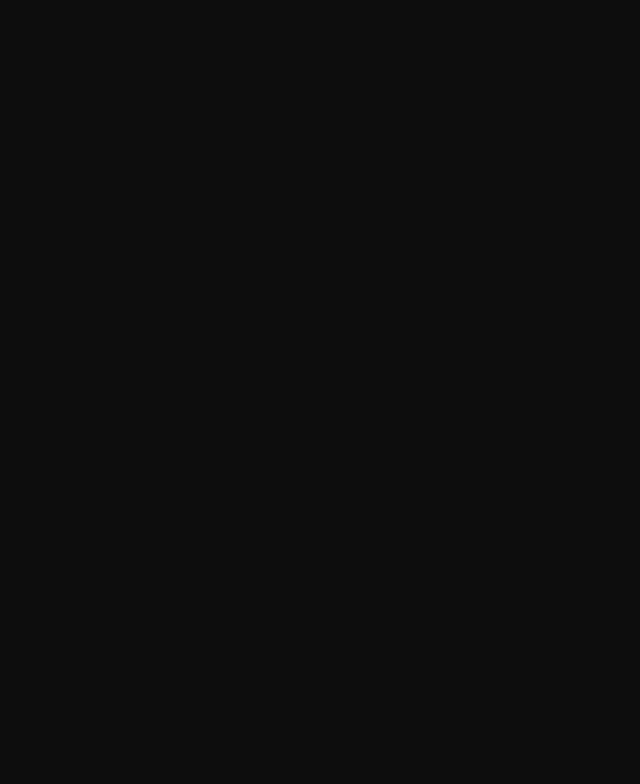
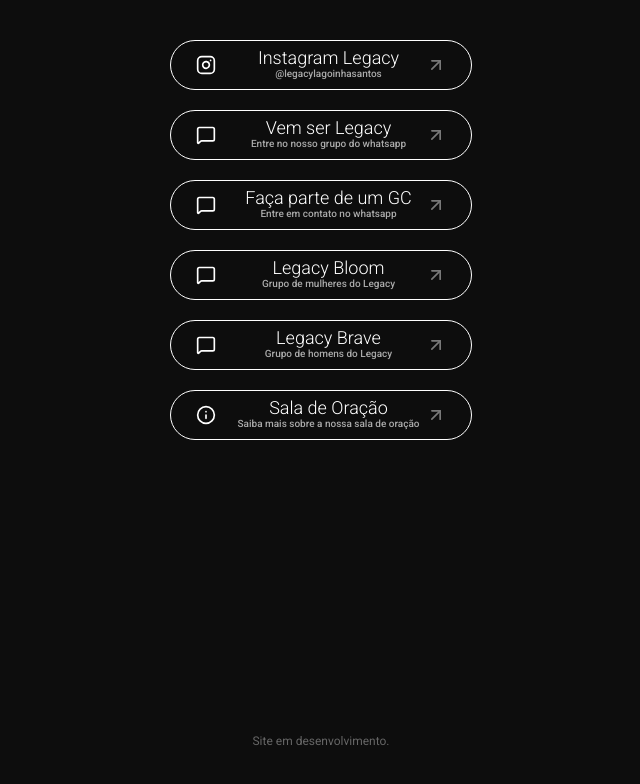
Before and after one commit to juliannevolotao/legacy-santos, a React (Vite) app: page / in a window 1280 px wide. Shown: the top 784 px of the page, without its empty margins (319-959 px from the left). Built offline with nearby package versions, Linux system fonts and the light colour scheme.

Commit message:
Add home page redirect links

```diff
--- a/src/pages/home/home.module.css
+++ b/src/pages/home/home.module.css
@@ -1,8 +1,80 @@
 .container {
-    width: 100%;
+  width: 100%;
+  display: flex;
+  flex-direction: column;
+  align-items: center;
+  justify-content: center;
+  width: 100vw;
+  /* padding: 40px 0; */
+  height: 100vh;
+}
+
+.socialMediaList {
+  display: flex;
+  align-items: center;
+  /* justify-content: center; */
+  flex-direction: column;
+  width: 100%;
+  height: 100%;
+  padding: 0;
+  margin: 0;
+  list-style-type: none;
+  padding-top: 40px;
+  gap: 20px;
+}
+
+.socialMediaListItem {
+  display: flex;
+
+  align-items: center;
+  justify-content: center;
+  border: 1px solid white;
+  width: 80%;
+  max-width: 300px;
+  height: 48px;
+  border-radius: 90px;
+  position: relative;
+
+  a {
+    color: white;
+    font-size: 12px;
     display: flex;
     flex-direction: column;
     align-items: center;
     justify-content: center;
-    width: 100vw;
+  }
+
+  h2 {
+    font-weight: 300;
+    margin: 0;
+    line-height: 17px;
+    margin-left: 15px;
+  }
+
+  span {
+    font-size: 10px;
+    margin-left: 15px;
+    color: rgb(170, 170, 170);
+  }
 }
+
+.disclaimer {
+  color: rgb(102, 102, 102);
+  font-size: 12px;
+  text-align: center;
+  margin-bottom: 50px;
+}
+
+.icon {
+    color: white;
+    position: absolute;
+    left: 25px;
+    width: 20px;
+}
+
+.rightIcon {
+    position: absolute;
+    right: 25px;
+    width: 20px;
+    color: rgb(121, 121, 121);
+}
--- a/src/pages/home/index.jsx
+++ b/src/pages/home/index.jsx
@@ -1,12 +1,88 @@
-import React from 'react';
-import styles from './home.module.css';
+import React from "react";
+import styles from "./home.module.css";
+import { MessageSquare, Instagram, ArrowUpRight, Info } from "lucide-react";
 
 const Home = () => {
   return (
     <>
-    <section>
-      {/* colocar somente as redes sociais aqui por enquanto */}
-    </section>
+      <section className={styles.container}>
+        <ul className={styles.socialMediaList}>
+          <li className={styles.socialMediaListItem}>
+            <a
+              href="https://www.instagram.com/legacylagoinhasantos"
+              target="_blank"
+              rel="noopener noreferrer"
+            >
+              <Instagram className={styles.icon} />
+              <h2>Instagram Legacy</h2>
+              <span> @legacylagoinhasantos </span>
+              <ArrowUpRight className={styles.rightIcon} />
+            </a>
+          </li>
+          <li className={styles.socialMediaListItem}>
+            <a
+              href="https://chat.whatsapp.com/HGsUX8ZNn8P9acrwL1BEB1"
+              target="_blank"
+              rel="noopener noreferrer"
+            >
+              <MessageSquare className={styles.icon} />
+              <h2>Vem ser Legacy </h2>
+              <span> Entre no nosso grupo do whatsapp </span>
+              <ArrowUpRight className={styles.rightIcon} />
+            </a>
+          </li>
+          <li className={styles.socialMediaListItem}>
+            <a
+              href="https://wa.me/5513974112195"
+              target="_blank"
+              rel="noopener noreferrer"
+            >
+              <MessageSquare className={styles.icon} />
+              <h2>Faça parte de um GC </h2>
+              <span> Entre em contato no whatsapp </span>
+              <ArrowUpRight className={styles.rightIcon} />
+            </a>
+          </li>
+          <li className={styles.socialMediaListItem}>
+            <a
+              href="https://chat.whatsapp.com/IvzgRcphUsZBNwsl49N6GT"
+              target="_blank"
+              rel="noopener noreferrer"
+            >
+              <MessageSquare className={styles.icon} />
+              <h2>Legacy Bloom </h2>
+              <span> Grupo de mulheres do Legacy </span>
+              <ArrowUpRight className={styles.rightIcon} />
+            </a>
+          </li>
+          <li className={styles.socialMediaListItem}>
+            <a
+              href="https://chat.whatsapp.com/LfqLpHnNDXV7zSjW4xWO22"
+              target="_blank"
+              rel="noopener noreferrer"
+            >
+              <MessageSquare className={styles.icon} />
+              <h2>Legacy Brave </h2>
+              <span> Grupo de homens do Legacy </span>
+              <ArrowUpRight className={styles.rightIcon} />
+            </a>
+          </li>
+          <li className={styles.socialMediaListItem}>
+            <a
+              href="https://sandwiche.me/legacylagoinhasantos"
+              target="_blank"
+              rel="noopener noreferrer"
+            >
+              <Info className={styles.icon} />
+              <h2>Sala de Oração </h2>
+              <span> Saiba mais sobre a nossa sala de oração </span>
+              <ArrowUpRight className={styles.rightIcon} />
+            </a>
+          </li>
+        </ul>
+
+        <span className={styles.disclaimer}>Site em desenvolvimento.</span>
+      </section>
     </>
   );
 };
```
